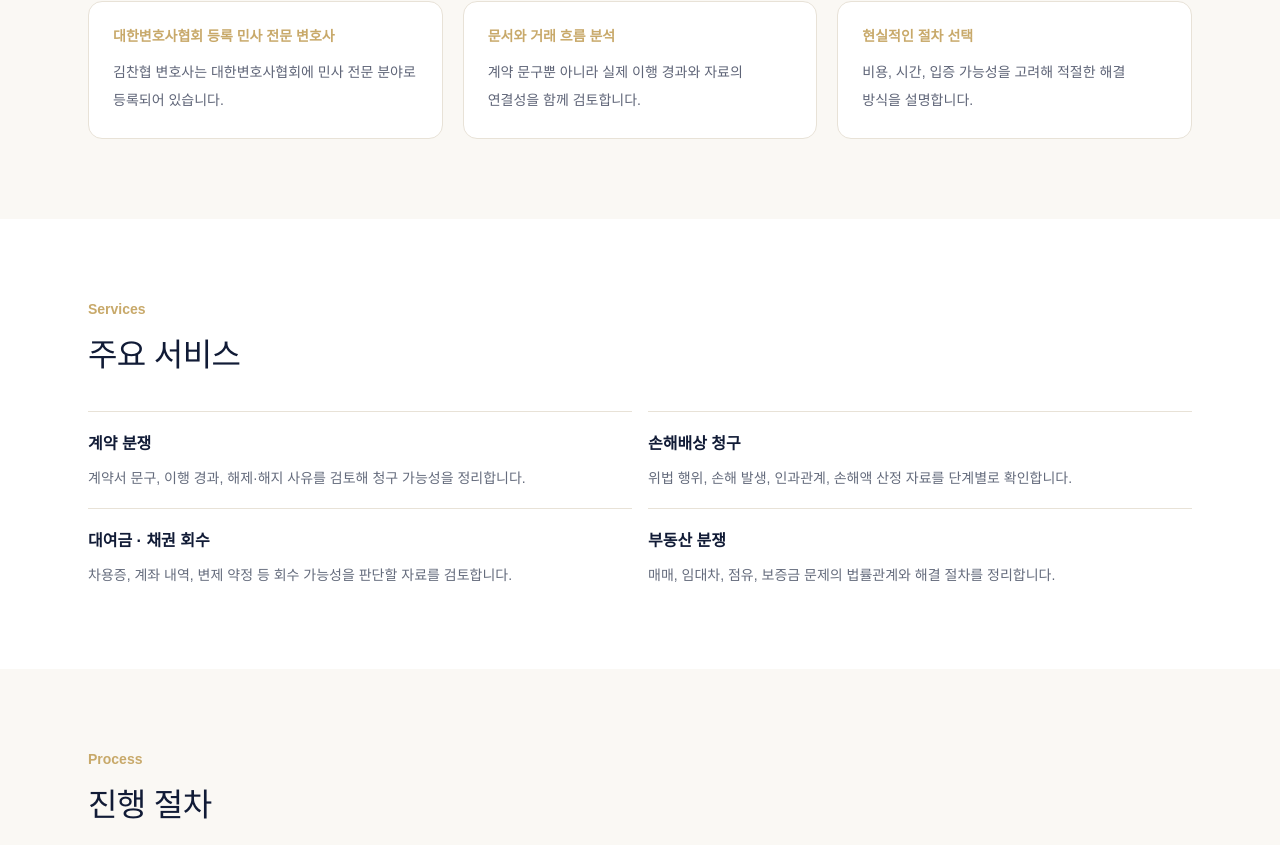
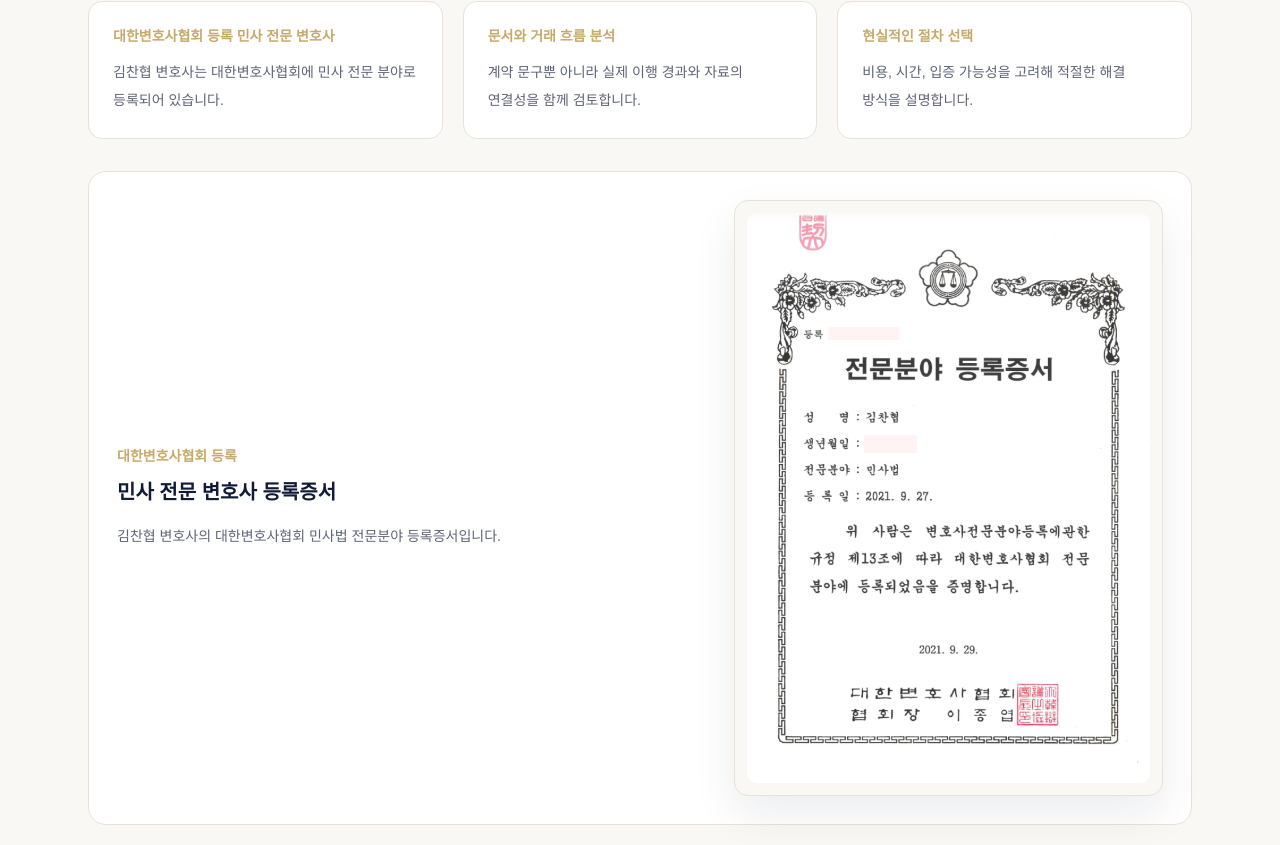
Before and after one commit to BlueCherryB/jeongcheon-homepage, a Next.js app: page /practice/civil in a window 1280 px wide. Shown: the part 1055-1900 px from the top of the page. Built offline with nearby package versions, Linux system fonts and the light colour scheme; no server answers; a web font is replaced by a local one.

Commit message:
feat: add specialist certificate images

```diff
--- a/src/components/practice/PracticeDetailPage.tsx
+++ b/src/components/practice/PracticeDetailPage.tsx
@@ -1,11 +1,16 @@
 import Link from "next/link";
+import Image from "next/image";
 
 import { CaseStudyCard } from "@/components/home/CaseStudyCard";
 import { PracticeAreaIcon } from "@/components/practice/PracticeAreaIcon";
 import { Button } from "@/components/ui/Button";
 import { Container } from "@/components/ui/Container";
 import type { PracticeArea } from "@/data/practice";
-import { criminalCertificateAssetPath, practiceAreas } from "@/data/practice";
+import {
+  civilCertificateAssetPath,
+  criminalCertificateAssetPath,
+  practiceAreas,
+} from "@/data/practice";
 import { buildCasesHref } from "@/lib/cases";
 import type { CaseStudyListItem } from "@/types/content/caseStudy";
 
@@ -31,30 +36,58 @@
   );
 }
 
-function CriminalCertificateSection() {
+const certificateByPracticeSlug = {
+  criminal: {
+    eyebrow: "대한변호사협회 등록",
+    title: "형사 전문 변호사 등록증서",
+    description:
+      "김찬협 변호사의 대한변호사협회 형사법 전문분야 등록증서입니다.",
+    imageSrc: criminalCertificateAssetPath,
+    imageAlt: "김찬협 변호사 대한변호사협회 형사법 전문분야 등록증서",
+  },
+  civil: {
+    eyebrow: "대한변호사협회 등록",
+    title: "민사 전문 변호사 등록증서",
+    description:
+      "김찬협 변호사의 대한변호사협회 민사법 전문분야 등록증서입니다.",
+    imageSrc: civilCertificateAssetPath,
+    imageAlt: "김찬협 변호사 대한변호사협회 민사법 전문분야 등록증서",
+  },
+} as const;
+
+function CertificateSection({ area }: { area: PracticeArea }) {
+  const certificate =
+    area.slug === "criminal" || area.slug === "civil"
+      ? certificateByPracticeSlug[area.slug]
+      : null;
+
+  if (!certificate) {
+    return null;
+  }
+
   return (
     <div className="mt-8 rounded-[18px] border border-[#E8E2D7] bg-white p-7">
       <div className="grid gap-6 lg:grid-cols-[0.58fr_0.42fr] lg:items-center">
         <div>
           <p className="text-sm font-semibold text-[#C8A96A]">
-            대한변호사협회 등록
+            {certificate.eyebrow}
           </p>
           <h3 className="mt-3 text-xl font-semibold text-[#111B36]">
-            형사 전문 변호사 등록
+            {certificate.title}
           </h3>
           <p className="mt-4 break-keep text-sm leading-7 text-[#111B36]/68">
-            김찬협 변호사는 대한변호사협회에 형사 전문 분야로 등록되어
-            있습니다. 등록증 이미지는 현재 저장소에 포함되어 있지 않아, 아래
-            경로로 업로드되면 이 영역에 배치할 수 있습니다.
+            {certificate.description}
           </p>
         </div>
-        <div className="rounded-[14px] border border-dashed border-[#C8A96A]/70 bg-[#FAF8F4] p-5">
-          <p className="text-xs font-semibold text-[#111B36]/55">
-            필요한 인증서 이미지 경로
-          </p>
-          <p className="mt-2 break-all text-sm font-semibold leading-6 text-[#111B36]">
-            {criminalCertificateAssetPath}
-          </p>
+        <div className="overflow-hidden rounded-[14px] border border-[#E8E2D7] bg-[#FAF8F4] p-3 shadow-[0_18px_44px_rgba(17,27,54,0.08)]">
+          <Image
+            src={certificate.imageSrc}
+            alt={certificate.imageAlt}
+            width={744}
+            height={1039}
+            className="h-auto w-full rounded-[10px] bg-white object-contain"
+            sizes="(min-width: 1024px) 360px, 100vw"
+          />
         </div>
       </div>
     </div>
@@ -150,7 +183,7 @@
               </div>
             ))}
           </div>
-          {area.slug === "criminal" ? <CriminalCertificateSection /> : null}
+          <CertificateSection area={area} />
         </Container>
       </section>
 
--- a/src/data/practice.ts
+++ b/src/data/practice.ts
@@ -39,6 +39,9 @@
 
 export const criminalCertificateAssetPath =
   "/images/kba-criminal-specialist-certificate.png";
+
+export const civilCertificateAssetPath =
+  "/images/kba-civil-specialist-certificate.png";
 
 export const practiceAreas: PracticeArea[] = [
   {
```
Also changed, not shown: public/images/kba-civil-specialist-certificate.png (added), public/images/kba-criminal-specialist-certificate.png (added).
